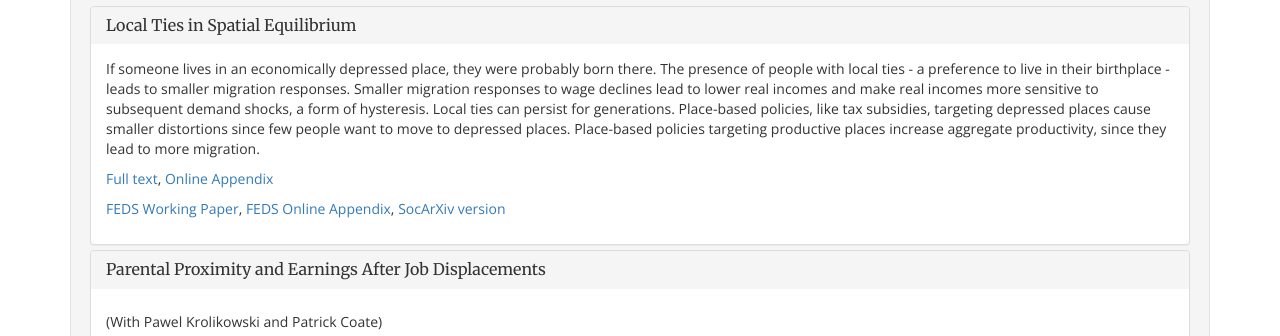
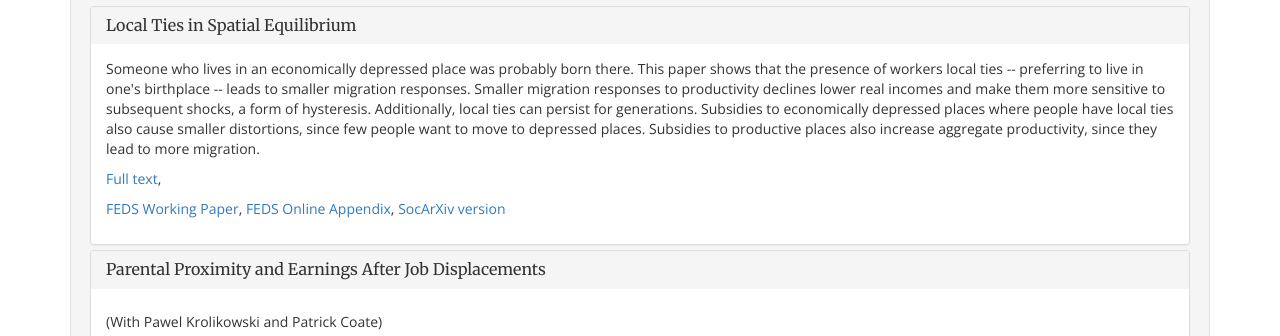
Before and after one commit to MZabek/MZabek.github.io, a plain HTML site: page index.html in a window 1280 px wide. Shown: the part 462-798 px from the top of the page. Drawn offline with nearby package versions, Linux system fonts and the light colour scheme.

Commit message:
New paper draft

```diff
--- a/index.html
+++ b/index.html
@@ -126,15 +126,11 @@
                         Local Ties in Spatial Equilibrium</a></h3>
                     </div>
                     <div id="PaperOne" class="panel-body">
-                        <p> If someone lives in an economically depressed place, they were probably born there. The presence of people with local ties - a preference to live in their birthplace - leads to smaller migration responses. Smaller migration responses to wage declines lead to lower real incomes and make real incomes more sensitive to subsequent demand shocks, a form of hysteresis. Local ties can persist for generations. Place-based policies, like tax subsidies, targeting depressed places cause smaller distortions since few people want to move to depressed places. Place-based policies targeting productive places increase aggregate productivity, since they lead to more migration. </p>
-                        <p><a href="./pdf/LocalTies_Manuscript.pdf"
-                              onclick="trackOutboundLink('./pdf/LocalTies_Manuscript.pdf');
+                        <p> Someone who lives in an economically depressed place was probably born there. This paper shows that the presence of workers local ties -- preferring to live in one's birthplace -- leads to smaller migration responses. Smaller migration responses to productivity declines lower real incomes and make them more sensitive to subsequent shocks, a form of hysteresis. Additionally, local ties can persist for generations. Subsidies to economically depressed places where people have local ties also cause smaller distortions, since few people want to move to depressed places. Subsidies to productive places also increase aggregate productivity, since they lead to more migration.</p>
+                        <p><a href="./pdf/LocalTies.pdf"
+                              onclick="trackOutboundLink('./pdf/LocalTies.pdf');
                               return false;">
                               Full text</a>,
-                            <a href="./pdf/LocalTies_OnlineAppendix.pdf"
-                              onclick="trackOutboundLink('./pdf/LocalTies_OnlineAppendix.pdf');
-                              return false;">
-                              Online Appendix</a></p>
                         <p><a href="https://doi.org/10.17016/FEDS.2019.080"
                                 onclick="trackOutboundLink('https://doi.org/10.17016/FEDS.2019.080');
                                 return false;">
```
Also changed, not shown: 3 other files.
